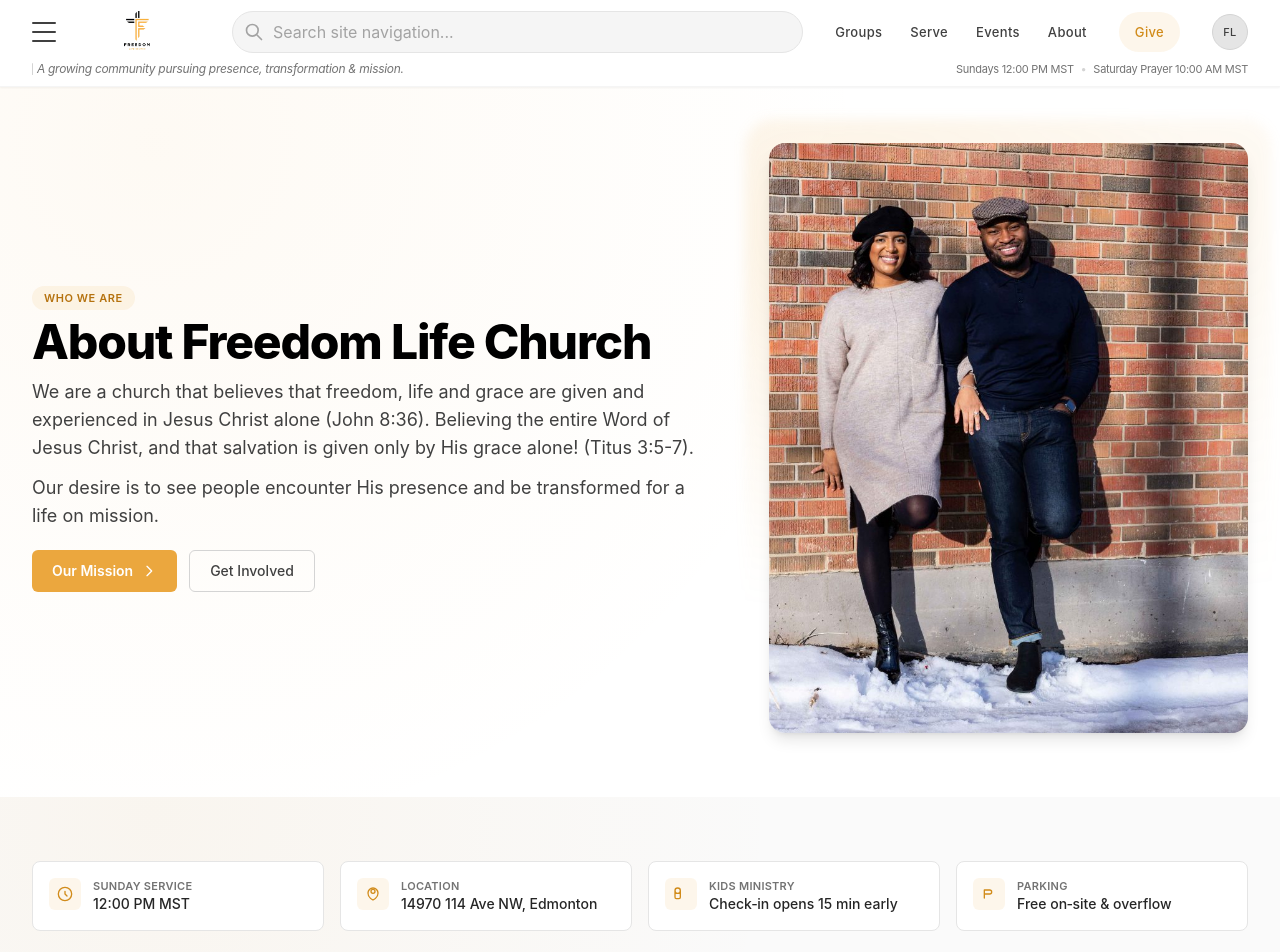
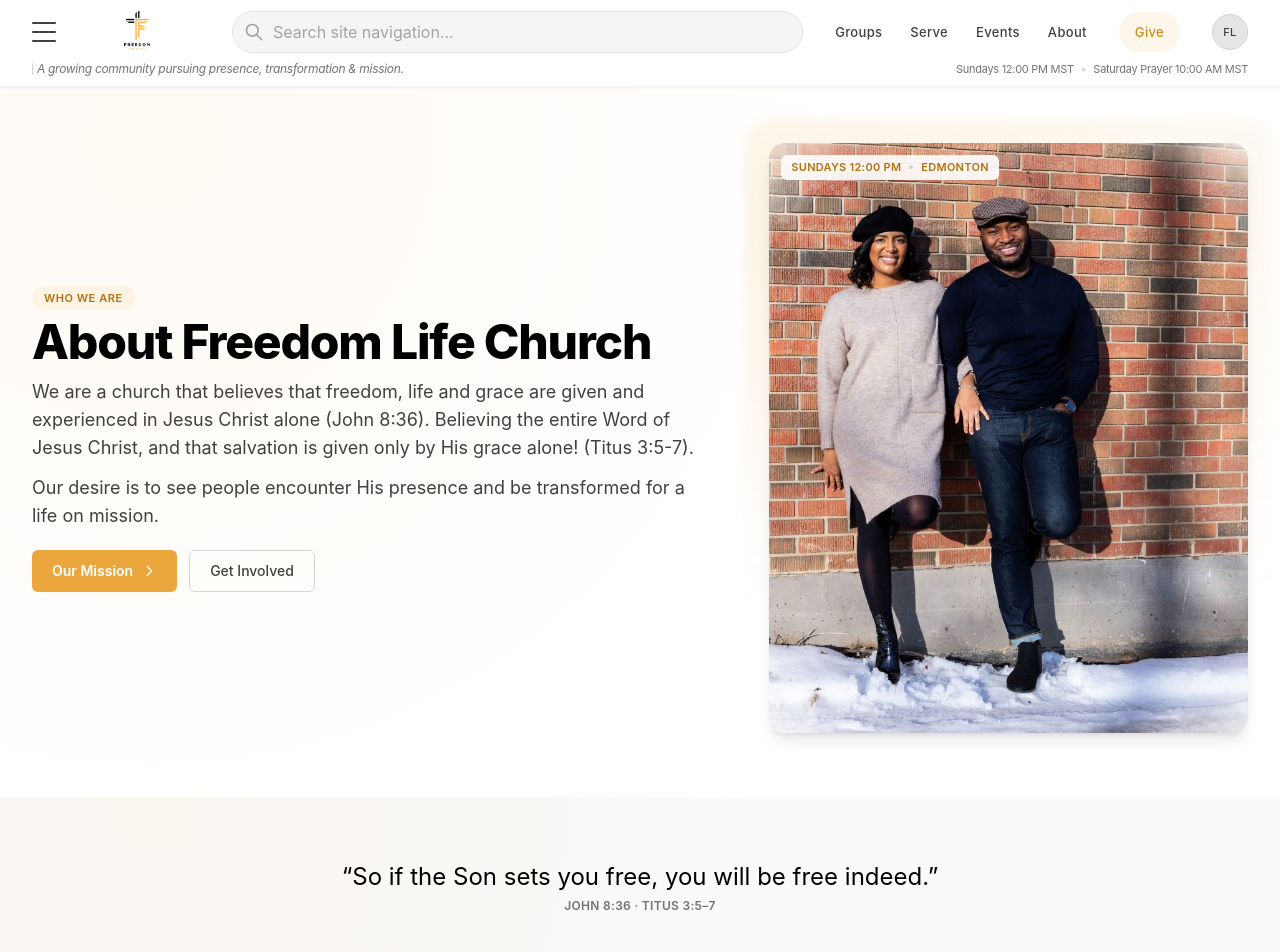
Before and after one commit to Craytivo/freedomlifechurch, a Next.js app: page /about in a window 1280 px wide. Shown: the top 952 px of the page. Built offline with nearby package versions, Linux system fonts and the light colour scheme.

Commit message:
About: better image integration (edge fade, overlay pill, caption) and scripture highlight to blend visuals with content.

```diff
--- a/pages/about.js
+++ b/pages/about.js
@@ -57,10 +57,31 @@
                 }}
               />
               <div className="relative rounded-2xl overflow-hidden shadow-md md:shadow-lg md:hover:shadow-xl transition-shadow md:transition-transform md:hover:-translate-y-0.5">
-                <Image src={imgHero} alt="Freedom Life Church community" className="w-full h-auto" priority />
+                <Image
+                  src={imgHero}
+                  alt="Freedom Life Church community"
+                  className="w-full h-auto"
+                  priority
+                  style={{ WebkitMaskImage: 'radial-gradient(circle at center, black 80%, transparent 103%)', maskImage: 'radial-gradient(circle at center, black 80%, transparent 103%)' }}
+                />
+                <div className="absolute top-3 left-3 inline-flex items-center gap-2 px-2.5 py-1 rounded-md bg-white/90 text-[11px] font-semibold uppercase tracking-wide text-flc-700 shadow-sm">
+                  Sundays 12:00 PM
+                  <span className="w-1 h-1 rounded-full bg-neutral-300" />
+                  Edmonton
+                </div>
               </div>
             </div>
           </div>
+        </div>
+      </Section>
+
+      {/* Scripture highlight */}
+      <Section className="bg-neutral-50">
+        <div className="text-center max-w-4xl mx-auto">
+          <blockquote className="font-heading text-xl md:text-2xl text-primary-900 leading-relaxed">
+            “So if the Son sets you free, you will be free indeed.”
+          </blockquote>
+          <p className="mt-1 text-[12px] uppercase tracking-wide text-neutral-500 font-semibold">John 8:36 · Titus 3:5–7</p>
         </div>
       </Section>
 
@@ -219,8 +240,14 @@
                 }}
               />
               <div className="relative rounded-2xl overflow-hidden shadow-md md:shadow-lg md:hover:shadow-xl transition-shadow md:transition-transform md:hover:-translate-y-0.5">
-                <Image src={imgFamily} alt="Family at Freedom Life Church" className="w-full h-auto" />
+                <Image
+                  src={imgFamily}
+                  alt="Family at Freedom Life Church"
+                  className="w-full h-auto"
+                  style={{ WebkitMaskImage: 'radial-gradient(circle at center, black 80%, transparent 103%)', maskImage: 'radial-gradient(circle at center, black 80%, transparent 103%)' }}
+                />
               </div>
+              <p className="mt-2 text-[12px] text-neutral-500">Together at Freedom Life Church</p>
             </div>
           </div>
         </div>
```
